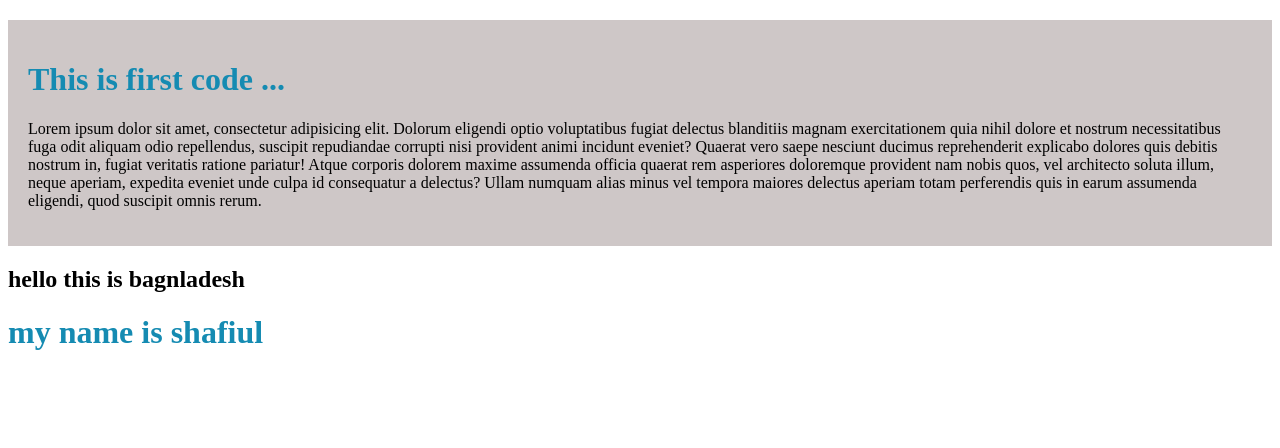
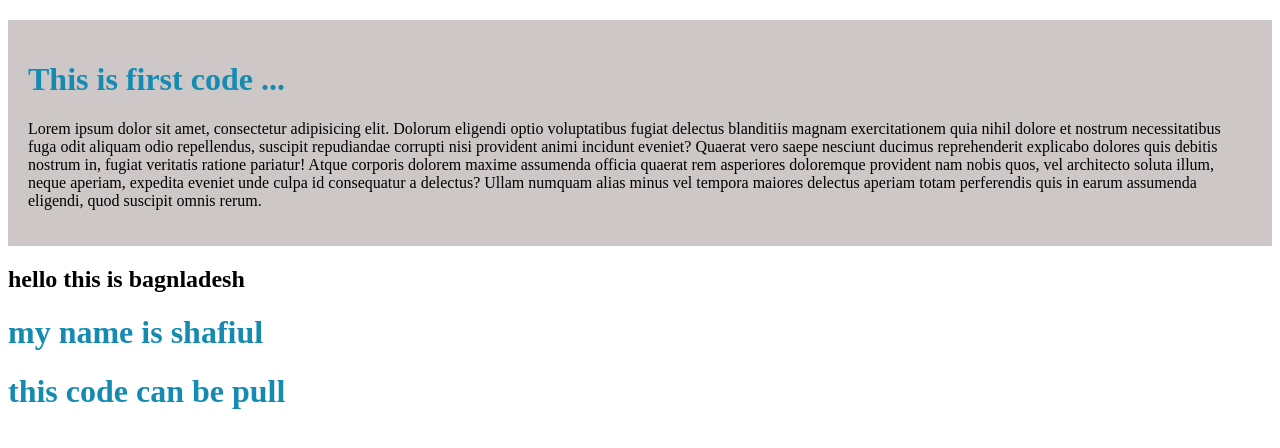
Before and after one commit to shafiulbasar/mywork, a plain HTML site: page index.html in a window 1280 px wide. Drawn offline with Linux system fonts and the light colour scheme.

Commit message:
add pull message
describe about pull

```diff
--- a/index.html
+++ b/index.html
@@ -34,6 +34,7 @@
       </div>
       <div class="col-md-6">
         <h1>my name is shafiul</h1>
+        <h1> this code can be pull </h1>
       </div>
     </div>
   </div>
```
